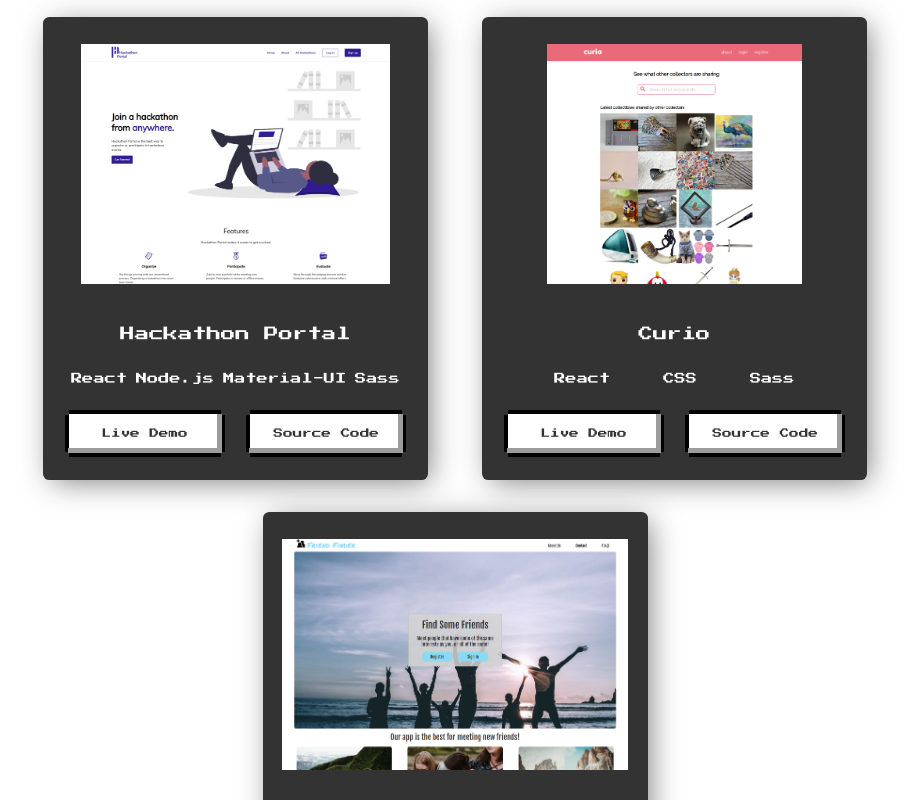
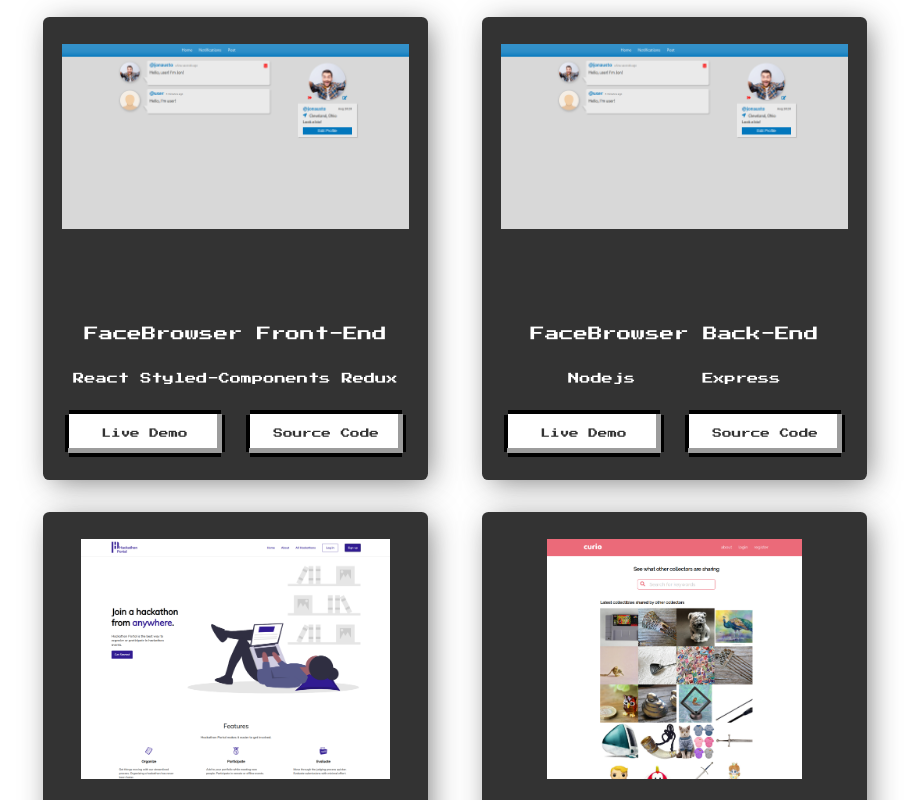
Before and after one commit to msearles25/portfolio, a React (Create React App) app: page / in a window 1280 px wide. Shown: the part 1360-2160 px from the top of the page, without its empty margins (185-1104 px from the left). Built offline with nearby package versions, Linux system fonts and the light colour scheme; some icons are missing.

Commit message:
updated projects

```diff
--- a/src/components/Projects.js
+++ b/src/components/Projects.js
@@ -8,12 +8,27 @@
 import curio from '../images/curio.png'
 import hackathon from '../images/hackathonPortal.png'
 import ff from '../images/friendfinder.png'
+import facebrowser from '../images/facebrowser.png'
 
 const Projects = () => {
     return (
         <section id='projects' className='projectsSection'>
             <h3>Projects</h3>
             <div className='projectContainer'>
+            <ProjectCard
+                    name='FaceBrowser Front-End'
+                    image={facebrowser}
+                    stack={['React', 'Styled-Components', 'Redux']}
+                    demo='https://face-browser.netlify.app/'
+                    source='https://github.com/msearles25/face-browser-frontend'
+                />
+                 <ProjectCard
+                    name='FaceBrowser Back-End'
+                    image={facebrowser}
+                    stack={['Nodejs', 'Express']}
+                    demo='https://face-browser.netlify.app/'
+                    source='https://github.com/msearles25/face-browser-backend'
+                />
                 <ProjectCard
                     name='Hackathon Portal'
                     image={hackathon}
```
Also changed, not shown: src/images/facebrowser.png (added).
